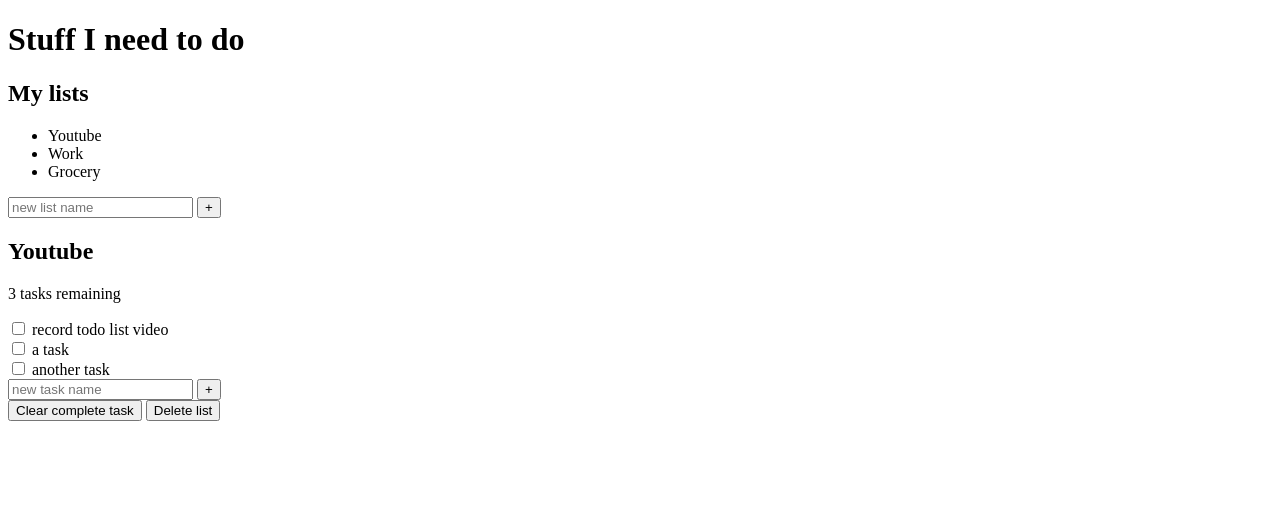
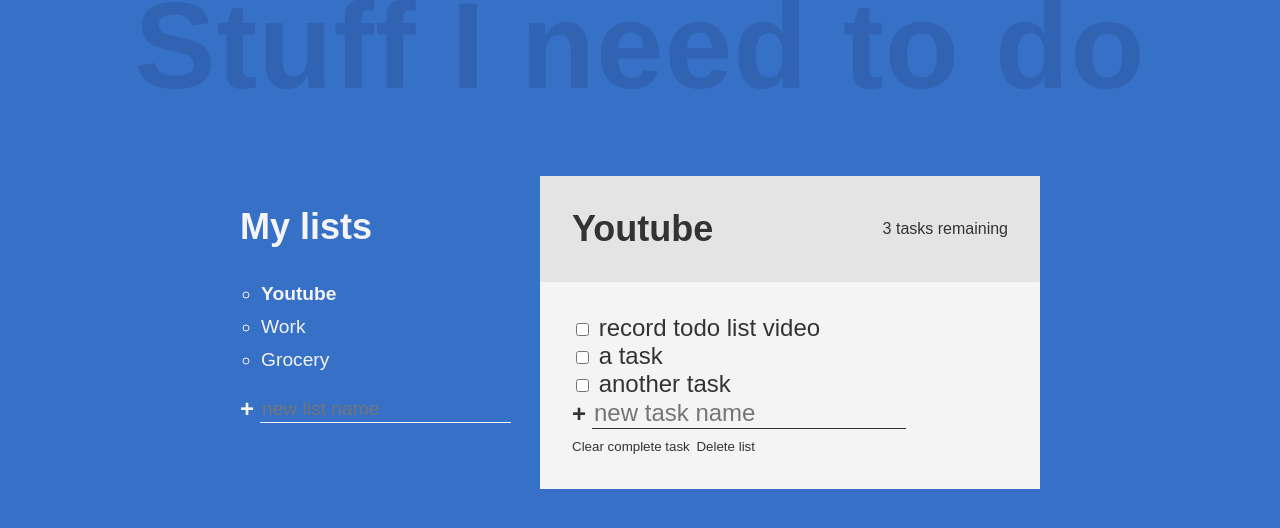
Before and after one commit to joegbrush/repos, a website: page todoList/index.html in a window 1280 px wide. Drawn offline with Linux system fonts and the light colour scheme.

```diff
--- a/todoList/index.html
+++ b/todoList/index.html
@@ -24,7 +24,7 @@
           placeholder="new list name"
           aria-label="new list name"
         />
-        <button class="btn list" aria-label="create new list">+</button>
+        <button class="btn create" aria-label="create new list">+</button>
       </form>
     </div>
     <div class="todo-list">
@@ -64,11 +64,11 @@
           <form action="">
             <input
               type="text"
-              class="new list"
+              class="new task"
               placeholder="new task name"
               aria-label="new task name"
             />
-            <button class="btn task" aria-label="create new task">+</button>
+            <button class="btn create" aria-label="create new task">+</button>
           </form>
         </div>
         <div class="delete-stuff">
--- a/todoList/main.css
+++ b/todoList/main.css
@@ -0,0 +1,130 @@
+:root {
+  --clr-primary: rgb(54, 112, 199);
+  --clr-light: #f4f4f4;
+  --clr-dark: #333;
+  --clr-warning: reb(99, 36, 36);
+}
+
+*,
+*::before,
+*::after {
+  font-family: inherit;
+  box-sizing: border-box;
+}
+
+body {
+  margin: 0;
+  font-family: 'Work Sans', sans-serif;
+  font-weight: 300;
+  font-size: 1.5rem;
+  background-color: var(--clr-primary);
+  color: var(--clr-light);
+
+  display: grid;
+  grid:
+    'header header header header' auto
+    '...... lists active ......' auto/ 1fr minmax(100px, 300px) minmax(
+      250px,
+      500px
+    )
+    1fr;
+}
+
+.title {
+  grid-area: header;
+  text-align: center;
+  font-size: calc(7vw + 2rem);
+  font-weight: 900;
+  color: rgba(0, 0, 0, 0.1);
+  letter-spacing: 1px;
+  margin: -0.2em 0 0.5em;
+}
+
+.all-tasks {
+  grid-area: lists;
+}
+
+.task-list {
+  font-size: 1.2rem;
+  line-height: 1.7;
+  list-style: circle;
+  padding-left: 1.1em;
+}
+
+form {
+  display: flex;
+}
+
+.btn {
+  cursor: pointer;
+  background: 0;
+  border: 0;
+  padding: 0;
+  color: inherit;
+}
+
+.btn.create {
+  font-size: 1.5rem;
+  font-weight: 900;
+  margin-right: 0.25em;
+}
+
+.btn.create:hover {
+  opacity: 0.7;
+}
+
+.new {
+  background: transparent;
+  border: 0;
+  color: inherit;
+  border-bottom: 1px solid currentColor;
+  font-size: inherit;
+  outline: none;
+
+  transition: border-bottom 150ms ease-in;
+  order: 2;
+}
+
+.new:focus {
+  border-bottom-width: 3px;
+}
+
+.new.list {
+  font-size: 1.2rem;
+}
+
+.new:focus::placeholder {
+  opacity: 0.3;
+}
+
+.active-list {
+  font-weight: 700;
+}
+
+.todo-list {
+  --spacer: 2rem;
+
+  grid-area: active;
+  background: var(--clr-light);
+  color: var(--clr-dark);
+}
+
+.todo-header {
+  padding: var(--spacer);
+  background: #e4e4e4;
+  display: flex;
+  justify-content: space-between;
+  align-items: center;
+}
+.list-title {
+  margin: 0 1em 0 0;
+}
+
+.task-count {
+  margin: 0;
+  font-size: 1rem;
+}
+
+.todo-body {
+  padding: var(--spacer);
+}
```
Also changed, not shown: package.json (added, +23 -0 lines), .eslintrc.json (added), 2 other files.
